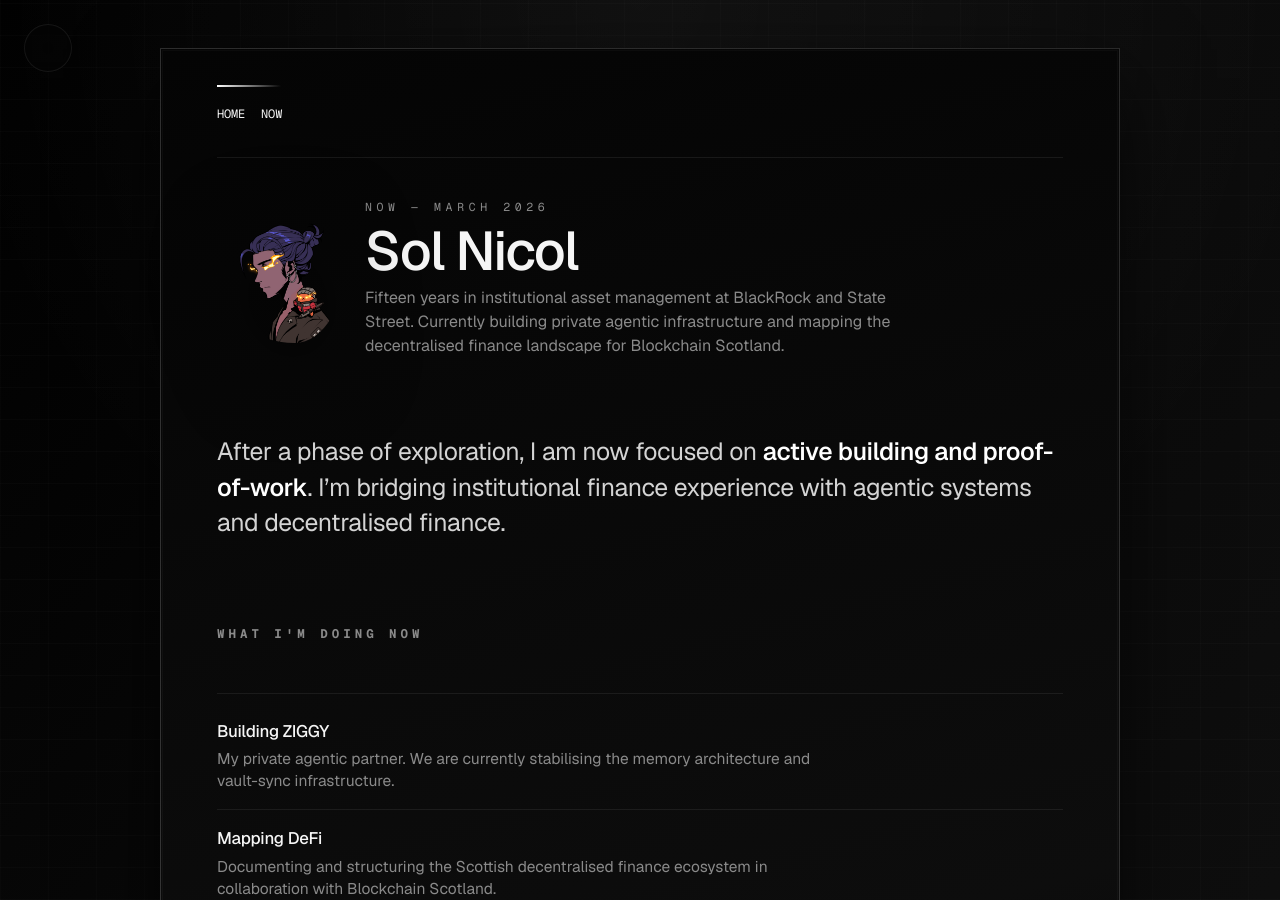
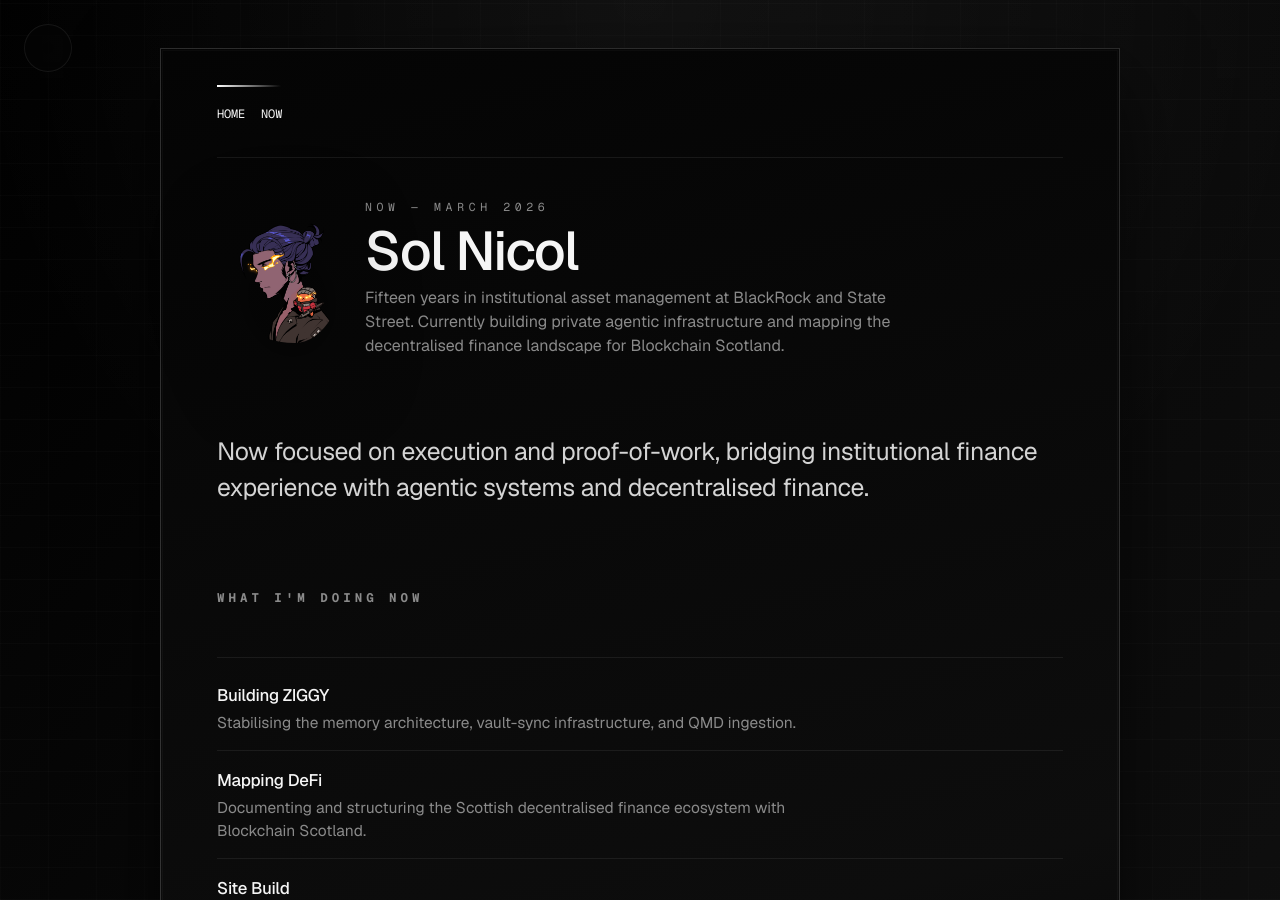
Before and after one commit to solnicol/solnicol.com, a Jekyll site: the page built from now.md, in a window 1280 px wide and 900 px high. Built offline with Jekyll 4.4.1, drawn with Linux system fonts in a browser that asks for light colours.

Commit message:
externalize page content into data files

```diff
--- a/now.md
+++ b/now.md
@@ -7,57 +7,45 @@ og_description: "Active build loop: stabilising ZIGGY’s memory spine, fixing t
 og_image: /og.jpg
 ---
 
+{% assign now = site.data.now %}
+
 <div class="hero">
   <img src="/assets/images/profile.png" alt="Sol Nicol" class="hero-photo" width="130" height="130" loading="lazy">
   <div>
-    <p class="hero-kicker">Now — March 2026</p>
-    <p class="hero-name">Sol Nicol</p>
-    <p class="hero-intro">Fifteen years in institutional asset management at BlackRock and State Street. Currently building private agentic infrastructure and mapping the decentralised finance landscape for Blockchain Scotland.</p>
+    <p class="hero-kicker">{{ now.hero.kicker }}</p>
+    <p class="hero-name">{{ now.hero.name }}</p>
+    <p class="hero-intro">{{ now.hero.intro }}</p>
   </div>
 </div>
 
 <div class="bio">
-  After a phase of exploration, I am now focused on <strong>active building and proof-of-work</strong>. I’m bridging institutional finance experience with agentic systems and decentralised finance.
+  {{ now.bio }}
 </div>
 
 <h3>What I'm doing now</h3>
 
 <div class="build-list">
-  <div class="build-item">
-    <strong>Building ZIGGY</strong>
-    <p>My private agentic partner. We are currently stabilising the memory architecture and vault-sync infrastructure.</p>
-  </div>
-
-  <div class="build-item">
-    <strong>Mapping DeFi</strong>
-    <p>Documenting and structuring the Scottish decentralised finance ecosystem in collaboration with Blockchain Scotland.</p>
-  </div>
-
-  <div class="build-item">
-    <strong>Site Build</strong>
-    <p>Transitioning this site from a holding page to a live repository of builds and learnings.</p>
-  </div>
+  {% for item in now.doing %}
+    <div class="build-item">
+      <strong>{{ item.title }}</strong>
+      <p>{{ item.description }}</p>
+    </div>
+  {% endfor %}
 </div>
 
 <h3>Current experiments</h3>
 
 <div class="build-list">
-  <div class="build-item">
-    <strong>Semantic Retrieval</strong>
-    <p>Integrating QMD for local, privacy-first knowledge retrieval.</p>
-  </div>
-
-  <div class="build-item">
-    <strong>Autonomous Loops</strong>
-    <p>Testing robust morning/evening bookends for workflow continuity.</p>
-  </div>
+  {% for item in now.experiments %}
+    <div class="build-item">
+      <strong>{{ item.title }}</strong>
+      <p>{{ item.description }}</p>
+    </div>
+  {% endfor %}
 </div>
 
 <ul class="links">
-  <li><a href="/">Back</a></li>
-  <li><a href="https://x.com/SolasETH">X/Twitter</a></li>
-  <li><a href="https://github.com/solnicol">GitHub</a></li>
-  <li><a href="https://www.linkedin.com/in/solnicol/">LinkedIn</a></li>
-  <li><a href="https://t.me/solnicol">Telegram</a></li>
-  <li><a href="mailto:sol@solnicol.com">Email</a></li>
+  {% for link in now.links %}
+    <li><a href="{{ link.url }}">{{ link.label }}</a></li>
+  {% endfor %}
 </ul>
```
Also changed, not shown: _data/home.yml (added, +23 -0 lines), _data/now.yml (added, +30 -0 lines), index.md (+15 -19 lines).
